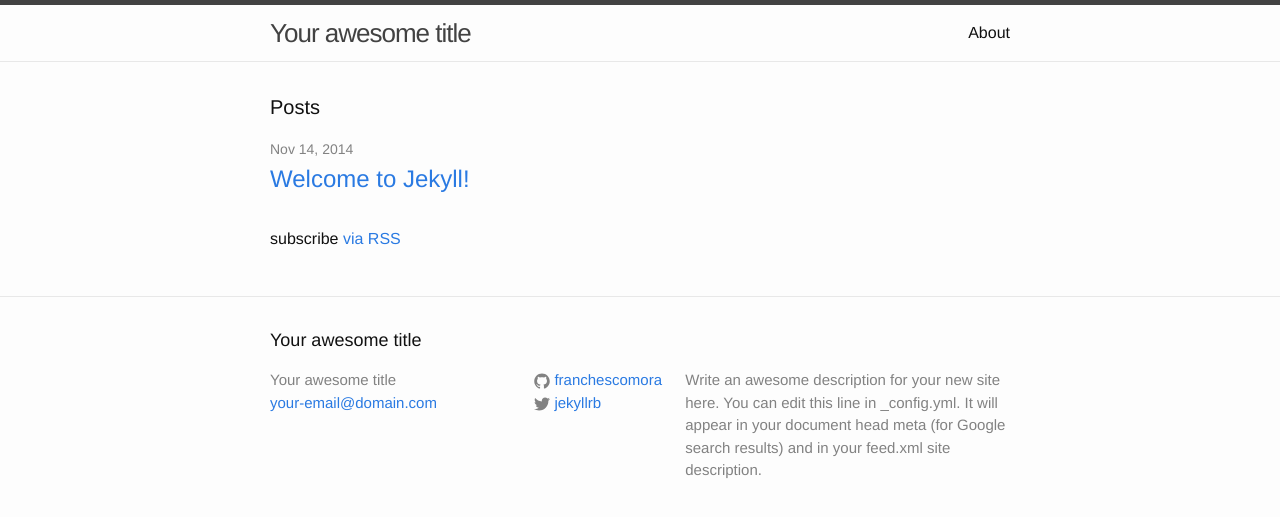
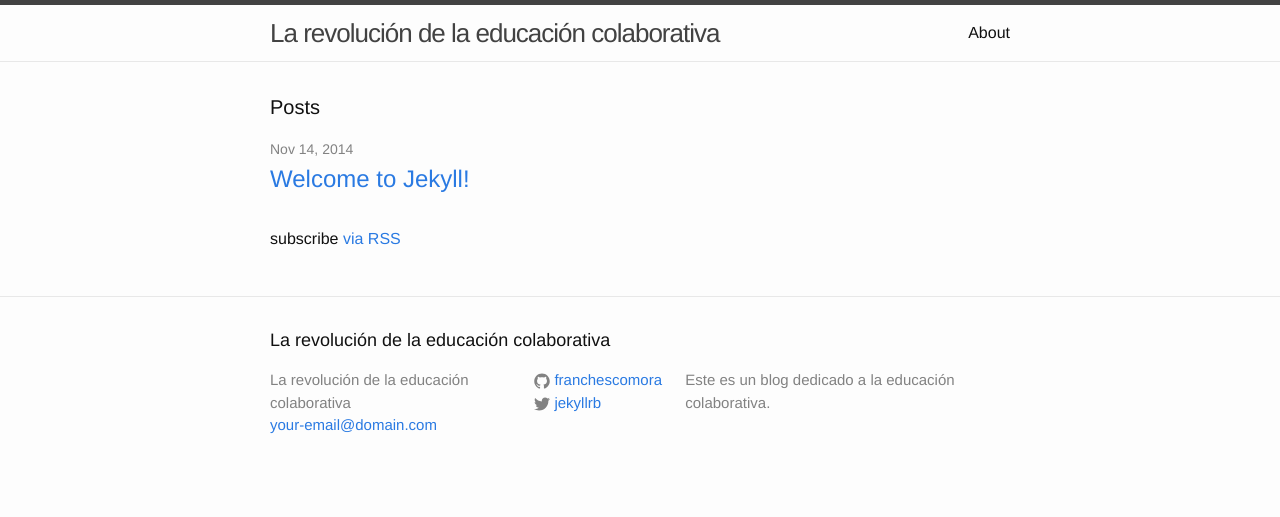
Before and after one commit to mslun/blogDePrueba7, a Jekyll site: the page built from index.html, in a window 1280 px wide. Shown: the top 517 px of the page. Built offline with Jekyll 4.4.1, drawn with Linux system fonts in a browser that asks for light colours.

Commit message:
agregando titulo en _config.yml

```diff
--- a/_config.yml
+++ b/_config.yml
@@ -1,10 +1,8 @@
 # Site settings
-title: Your awesome title
+title: La revolución de la educación colaborativa
 email: your-email@domain.com
 description: > # this means to ignore newlines until "baseurl:"
-  Write an awesome description for your new site here. You can edit this
-  line in _config.yml. It will appear in your document head meta (for
-  Google search results) and in your feed.xml site description.
+  Este es un blog dedicado a la educación colaborativa.
 baseurl: "/blogDePrueba7/"  # the subpath of your site, e.g. /blog/
 url: "https://github.com/franchescomora/blogDePrueba7" # the base hostname & protocol for your site
 twitter_username: jekyllrb
```
